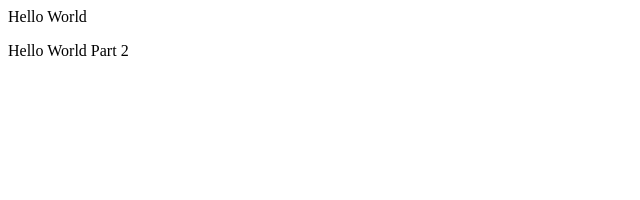
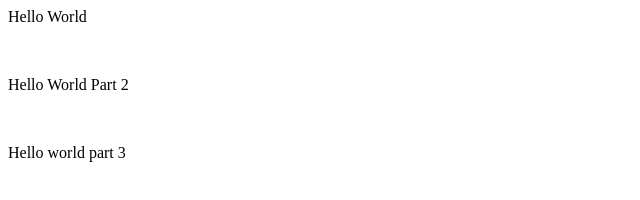
Before and after one commit to Savant-Syntax/astrak-demo, a plain HTML site: page index.html in a window 1280 px wide. Shown: the whole page, without its empty margins (0-640 px from the left). Drawn offline with Linux system fonts and the light colour scheme.

Commit message:
Update index.html

```diff
--- a/index.html
+++ b/index.html
@@ -1,2 +1,3 @@
-<p>Hello World</p>
-<p>Hello World Part 2</p>
+<p>Hello World</p><br>
+<p>Hello World Part 2</p><br>
+<p>Hello world part 3</p>
```
